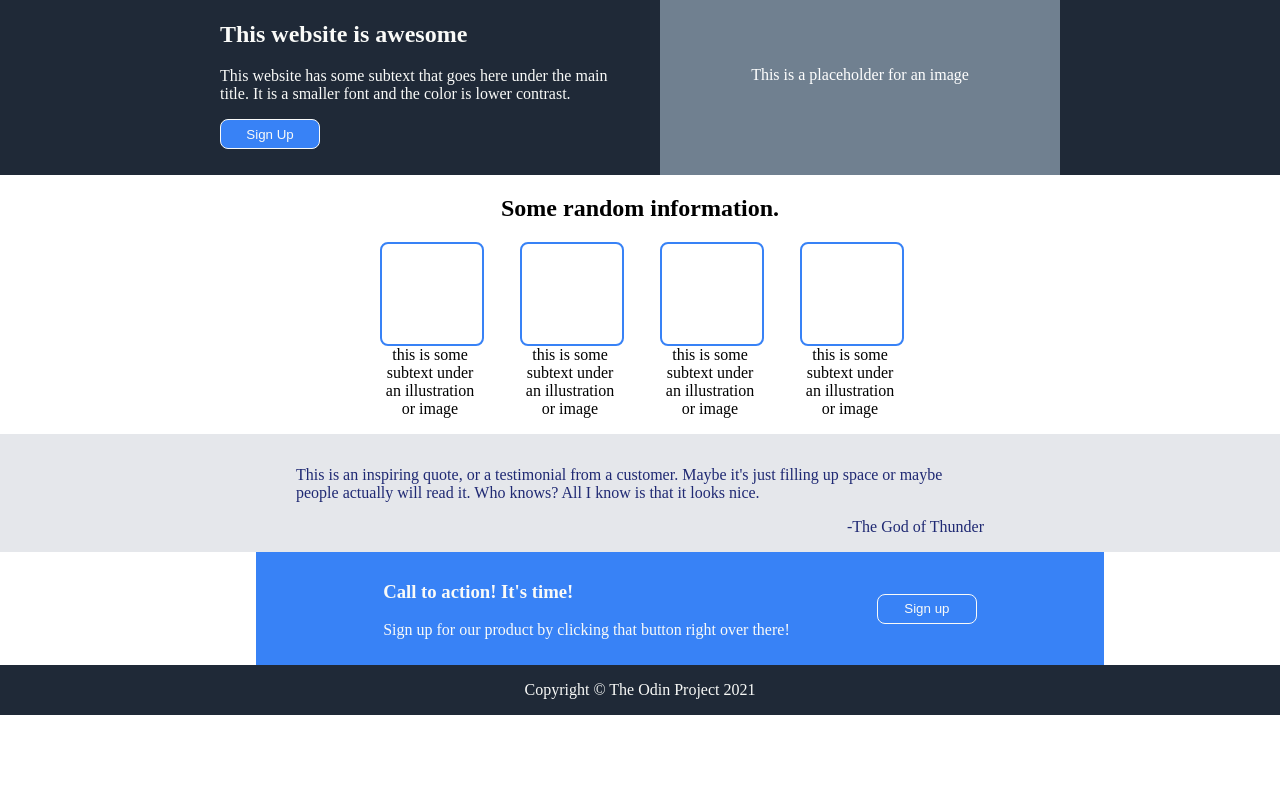
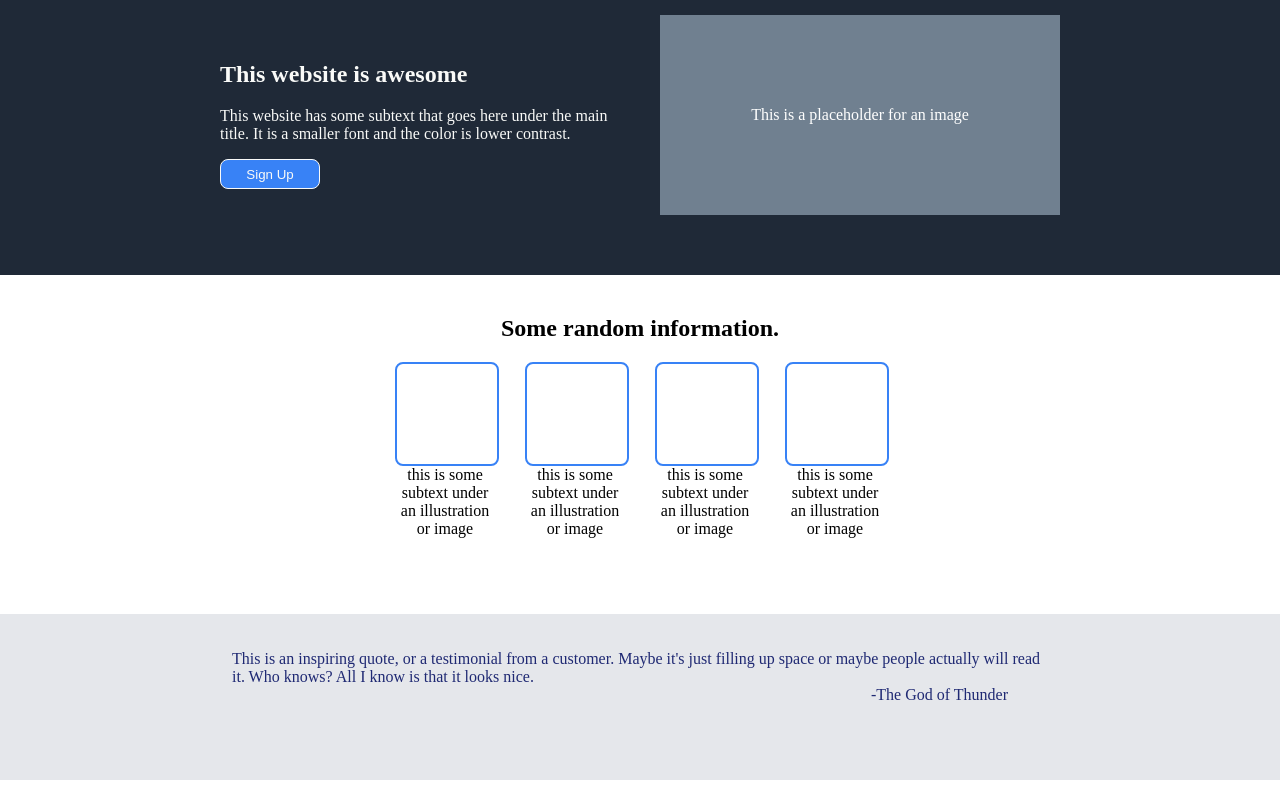
Before and after one commit to p-mendez/odin-landing-page, a plain HTML site: page index.html in a window 1280 px wide. Shown: the part 43-833 px from the top of the page. Before the commit the page ends 800 px from the top, so only its background shows below. Drawn offline with Linux system fonts and the light colour scheme.

Commit message:
Add padding to layouts

```diff
--- a/styles.css
+++ b/styles.css
@@ -15,6 +15,7 @@ body {
 header {
     display: flex;
     justify-content: space-between;
+    padding: 10px 15%;
 }
 
 
@@ -38,6 +39,7 @@ main article {
     align-items: center;
     /* border: 2px solid green; */
     gap: 40px;
+    padding: 20px 15% 60px 15%;
 }
 
 article .right-half {
@@ -64,7 +66,11 @@ article > * {
     /* border: 2px solid rebeccapurple; */
     flex-wrap: wrap;
     padding: 0;
-    gap: 40px;
+    gap: 30px;
+}
+
+main .random-information {
+    padding: 20px 15% 60px 15%;
 }
 
 .random-information ul li{
@@ -74,7 +80,6 @@ article > * {
 .random-information figure {
     width: 100px;
     margin: 0;
-
 }
 
 .square-frame {
@@ -86,6 +91,7 @@ article > * {
 main .quote-container {
     display: flex;
     justify-content: center;
+    padding: 20px 15% 60px 15%;
 }
 
 main .quote {
@@ -93,7 +99,11 @@ main .quote {
     flex-direction: column;
     align-items: center;
     /* border: 2px solid lime; */
-    width: 60%;
+}
+
+.quote-container blockquote,
+.quote-container figcaption {
+    margin: 0;
 }
 
 .quote figcaption {
@@ -106,7 +116,7 @@ section .banner {
     background-color: #3882F6;
     color: #F9FAF8;
     width: 60%;
-    margin: 0 20% 0 20%;
+    margin: 60px 20% 60px 20%;
     display: flex;
     justify-content: space-evenly;
     align-items: center;
```
